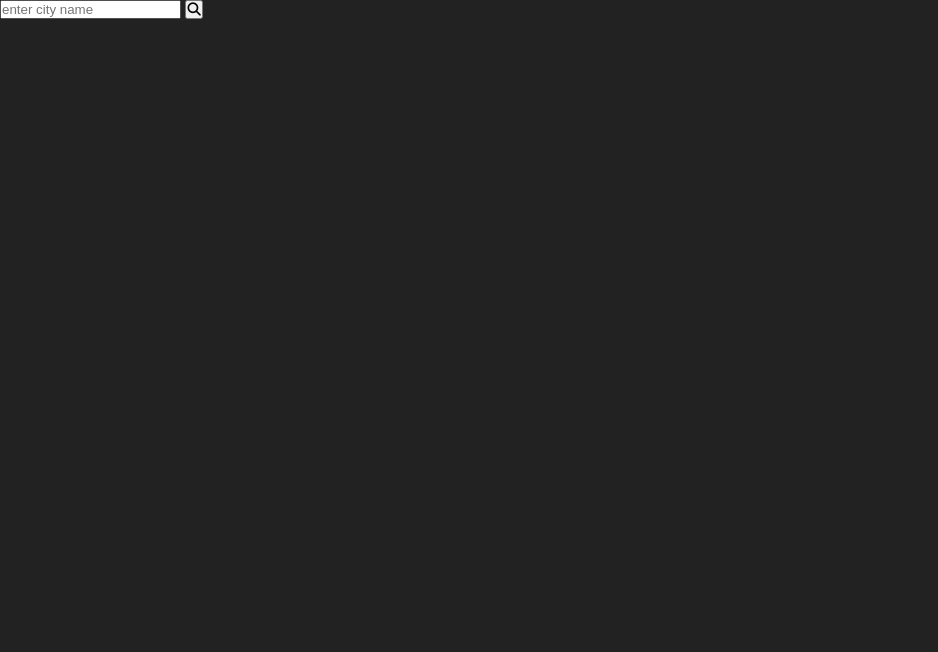
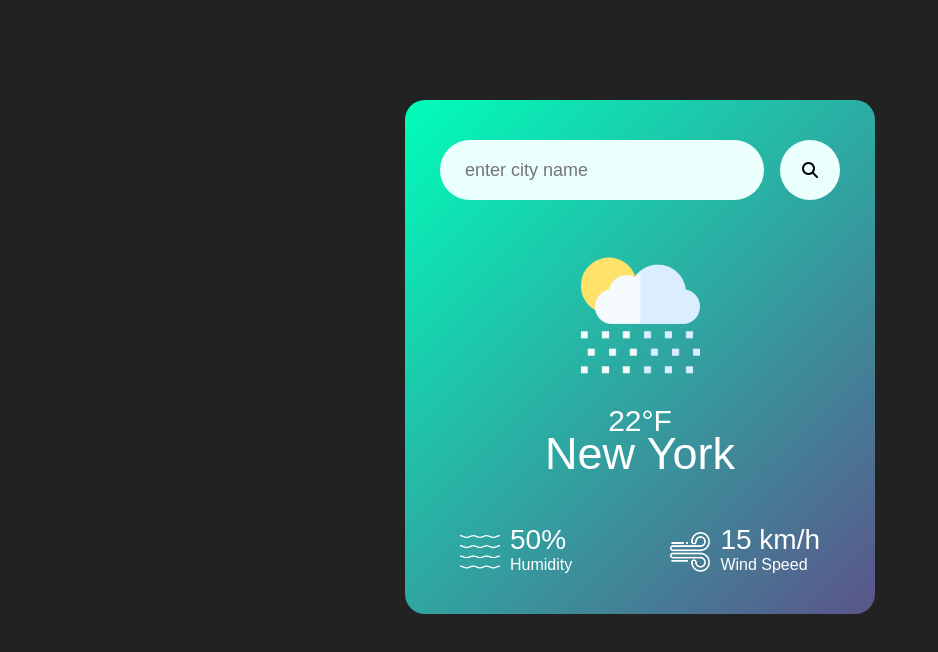
Before and after one commit to elyannmarih/Weather-App, a plain HTML site: page index.html in a window 1280 px wide. Shown: the whole page, without its empty margins (0-938 px from the left). Drawn offline with Linux system fonts and the light colour scheme.

Commit message:
update js

```diff
--- a/index.html
+++ b/index.html
@@ -3,19 +3,46 @@
   <head>
     <meta charset="UTF-8" />
     <meta name="viewport" content="width=device-width, initial-scale=1.0" />
+    <title>Weather App</title>
     <script
       src="https://kit.fontawesome.com/83a78d2264.js"
       crossorigin="anonymous"
     ></script>
     <link rel="stylesheet" href="style.css" />
-    <title>Weather App</title>
   </head>
+
   <body>
     <div class="card">
       <div class="search">
         <input type="text" placeholder="enter city name" spellcheck="false" />
         <button><i class="fa-solid fa-magnifying-glass"></i></button>
       </div>
+
+      <div class="weather">
+        <img src="img/rain.png" class="weather-icon" />
+        <h1 class="temp">22°F</h1>
+        <h2 class="city">New York</h2>
+
+        <div class="details">
+          <div class="col">
+            <img src="img/humidity.png" />
+            <div>
+              <p class="humidity">50%</p>
+              <p>Humidity</p>
+            </div>
+          </div>
+          <div class="col">
+            <img src="img/wind.png" />
+            <div>
+              <p class="wind">15 km/h</p>
+              <p>Wind Speed</p>
+            </div>
+          </div>
+        </div>
+      </div>
     </div>
+
+    <script src="script.js"></script>
+    <!--Moving the script to the end of the <body> works because it ensures that the HTML elements are fully loaded before the JavaScript code is executed.-->
   </body>
 </html>
--- /dev/null
+++ b/script.js
@@ -0,0 +1,41 @@
+/*****OpenWeather API*****/
+
+//https://api.openweathermap.org/data/2.5/weather?q={city name}&appid={API key}
+//https://api.openweathermap.org/data/2.5/weather?q=germany&appid=073448ffa403a7592cd4457098c2d674
+
+const apiKey = "073448ffa403a7592cd4457098c2d674";
+
+const apiUrl =
+  "https://api.openweathermap.org/data/2.5/weather?&units=imperial&q=";
+
+const searchBox = document.querySelector(".search input");
+const searchBtn = document.querySelector(".search button");
+const weatherIcon = document.querySelector(".weather-icon");
+async function checkWeather(city) {
+  const response = await fetch(apiUrl + city + `&appid=${apiKey}`);
+  var data = await response.json();
+
+  console.log(data);
+
+  document.querySelector(".city").innerHTML =
+    data.name + ", " + data.sys.country;
+  document.querySelector(".temp").innerHTML = Math.round(data.main.temp) + "°F";
+  document.querySelector(".humidity").innerHTML = data.main.humidity + "%";
+  document.querySelector(".wind").innerHTML = data.wind.speed + " km/h";
+
+  if (data.weather[0].main == "Clouds") {
+    weatherIcon.src = "img/clouds.png";
+  } else if (data.weather[0].main == "Clear") {
+    weatherIcon.src = "img/clear.png";
+  } else if (data.weather[0].main == "Rain") {
+    weatherIcon.src = "img/rain.png";
+  } else if (data.weather[0].main == "Drizzle") {
+    weatherIcon.src = "img/drizzle.png";
+  } else if (data.weather[0].main == "Mist") {
+    weatherIcon.src = "img/mist.png";
+  }
+}
+
+searchBtn.addEventListener("click", () => {
+  checkWeather(searchBox.value);
+});
--- a/style.css
+++ b/style.css
@@ -8,3 +8,89 @@
 body {
   background: #222;
 }
+
+.card {
+  width: 90%;
+  max-width: 470px;
+  background: linear-gradient(135deg, #00feba, #5b548a);
+  color: #fff;
+  margin: 100px auto 0;
+  border-radius: 20px;
+  padding: 40px 35px;
+  text-align: center;
+}
+
+.search {
+  width: 100%;
+  display: flex;
+  align-items: center;
+  justify-content: space-between;
+}
+
+.search input {
+  border: 0;
+  outline: 0;
+  background: #ebfffc;
+  color: #555;
+  padding: 10px 25px;
+  height: 60px;
+  border-radius: 30px;
+  flex: 1;
+  margin-right: 16px;
+  font-size: 18px;
+}
+
+.search button {
+  border: 0;
+  outline: 0;
+  background: #ebfffc;
+  border-radius: 50%;
+  width: 60px;
+  height: 60px;
+  cursor: pointer;
+}
+
+.fa-magnifying-glass {
+  font-size: 16px;
+}
+
+.weather-icon {
+  width: 170px;
+  margin-top: 30px;
+}
+
+.weather h1 {
+  font-size: 30px;
+  font-weight: 500;
+}
+
+.weather h2 {
+  font-size: 45px;
+  font-weight: 400;
+  margin-top: -10px;
+}
+
+.details {
+  display: flex;
+  align-items: center;
+  justify-content: space-between;
+  padding: 0 20px;
+  margin-top: 50px;
+}
+
+.col {
+  display: flex;
+  align-items: center;
+  text-align: left;
+}
+
+.col img {
+  width: 40px;
+  margin-right: 10px;
+}
+
+.humidity,
+.wind {
+  font-size: 28px;
+  margin-top: -6px;
+}
```
